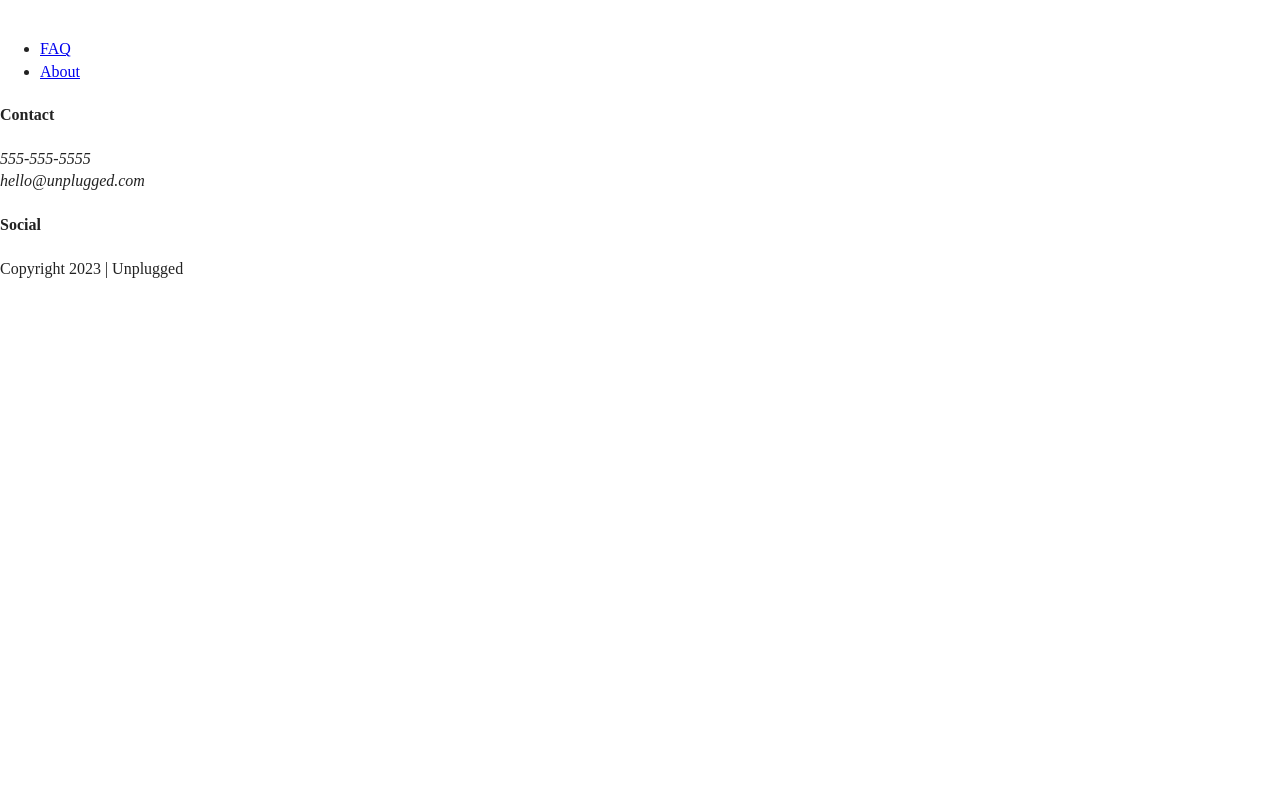
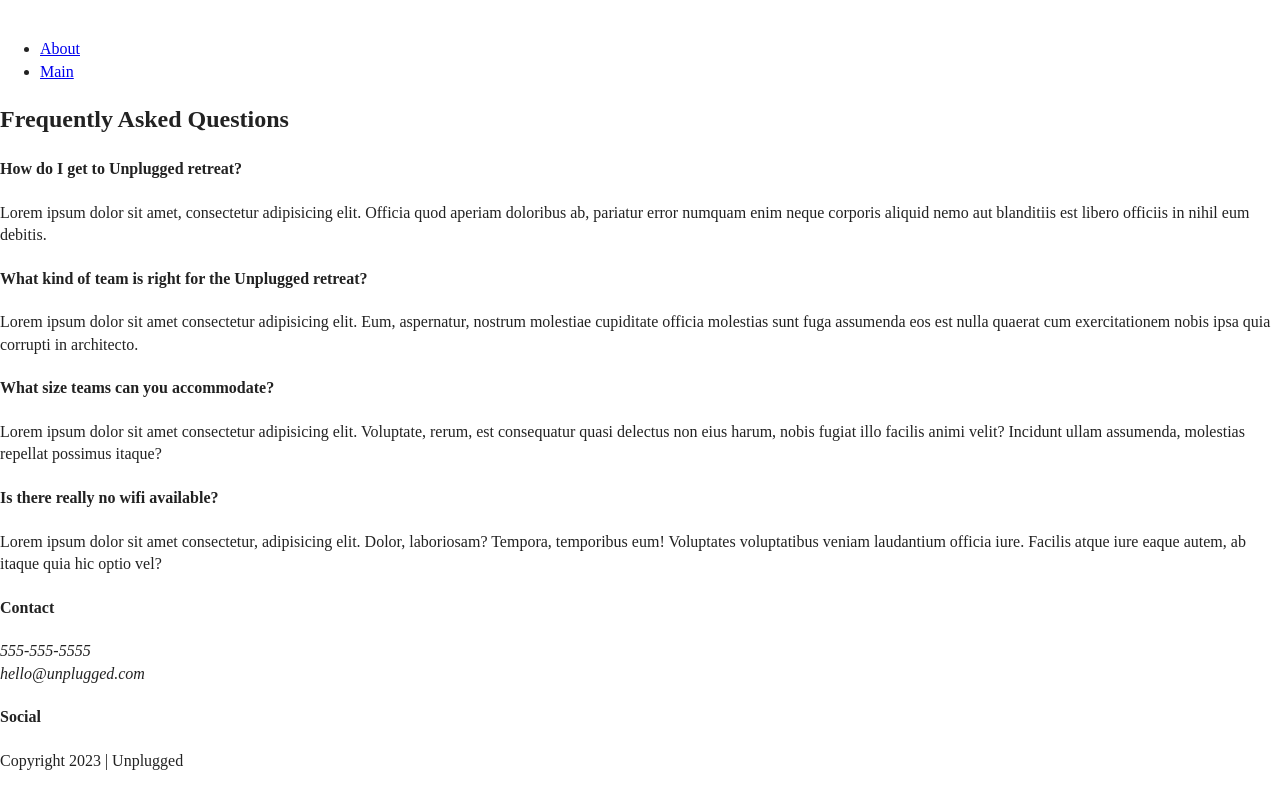
Before and after one commit to RodArevalo/unplugged-project, a website: page faq/index.html in a window 1280 px wide. Drawn offline with Linux system fonts and the light colour scheme.

Commit message:
Added faq html

```diff
--- a/faq/index.html
+++ b/faq/index.html
@@ -2,7 +2,7 @@
 <html class="no-js" lang="">
   <head>
     <meta charset="utf-8" />
-    <title>FAQ</title>
+    <title>FAQ | Unplugged</title>
     <meta name="description" content="" />
     <meta name="viewport" content="width=device-width, initial-scale=1" />
 
@@ -32,12 +32,58 @@
         <div class="header-divider"></div>
         <nav>
           <ul>
-            <li><a href="faq/index.html">FAQ</a></li>
-            <li><a href="about/index.html">About</a></li>
+            <li><a href="../about/index.html">About</a></li>
+            <li><a href="../index.html">Main</a></li>
           </ul>
         </nav>
       </div>
     </header>
+
+    <!-- ! **** Main **** -->
+
+    <main>
+      <main class="faq">
+        <div class="content-wrapper">
+          <h2>Frequently Asked Questions</h2>
+          <div class="faq-content">
+            <h4>How do I get to Unplugged retreat?</h4>
+            <p>
+              Lorem ipsum dolor sit amet, consectetur adipisicing elit. Officia
+              quod aperiam doloribus ab, pariatur error numquam enim neque
+              corporis aliquid nemo aut blanditiis est libero officiis in nihil
+              eum debitis.
+            </p>
+          </div>
+          <div class="faq-content">
+            <h4>What kind of team is right for the Unplugged retreat?</h4>
+            <p>
+              Lorem ipsum dolor sit amet consectetur adipisicing elit. Eum,
+              aspernatur, nostrum molestiae cupiditate officia molestias sunt
+              fuga assumenda eos est nulla quaerat cum exercitationem nobis ipsa
+              quia corrupti in architecto.
+            </p>
+          </div>
+          <div class="faq-content">
+            <h4>What size teams can you accommodate?</h4>
+            <p>
+              Lorem ipsum dolor sit amet consectetur adipisicing elit.
+              Voluptate, rerum, est consequatur quasi delectus non eius harum,
+              nobis fugiat illo facilis animi velit? Incidunt ullam assumenda,
+              molestias repellat possimus itaque?
+            </p>
+          </div>
+          <div class="faq-content">
+            <h4>Is there really no wifi available?</h4>
+            <p>
+              Lorem ipsum dolor sit amet consectetur, adipisicing elit. Dolor,
+              laboriosam? Tempora, temporibus eum! Voluptates voluptatibus
+              veniam laudantium officia iure. Facilis atque iure eaque autem, ab
+              itaque quia hic optio vel?
+            </p>
+          </div>
+        </div>
+      </main>
+    </main>
 
     <!-- ! **** Footer **** -->
 
```
